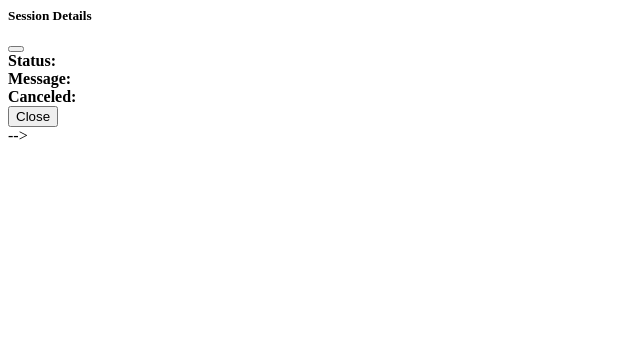
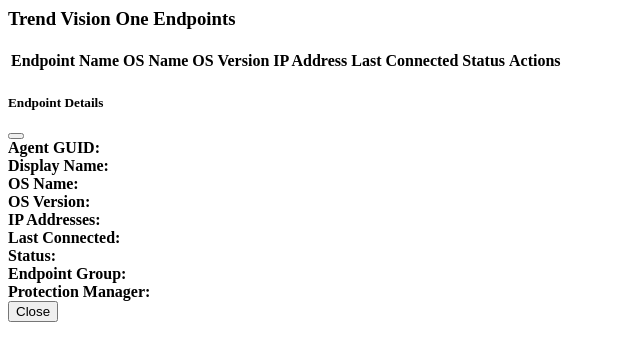
Before and after one commit to PHP-EF/plugin-trend-vision-one, a PHP site: page /Trend-Vision-One-Dashboard.php in a window 1280 px wide. Shown: the top 361 px of the page, without its empty margins (0-640 px from the left). Run offline with PHP 8.4, Linux system fonts and the light colour scheme; lists and menus that the app fills with data are empty; some libraries are stand-ins or nearby versions.

Commit message:
Test out the dashboard page

```diff
--- a/pages/Trend-Vision-One-Dashboard.php
+++ b/pages/Trend-Vision-One-Dashboard.php
@@ -1,22 +1,21 @@
-<!-- <div class="container">
+<div class="container">
     <div class="row">
         <div class="col-12">
             <div class="card">
                 <div class="card-header">
-                    <h3 class="card-title">Veeam Backup Sessions</h3>
+                    <h3 class="card-title">Trend Vision One Endpoints</h3>
                 </div>
                 <div class="card-body">
                     <div class="table-responsive">
-                        <table id="veeamSessionsTable" class="table table-striped">
+                        <table id="trendEndpointsTable" class="table table-striped">
                             <thead>
                                 <tr>
-                                    <th>Session Type</th>
-                                    <th>Platform</th>
-                                    <th>Name</th>
-                                    <th>Created</th>
-                                    <th>Ended</th>
-                                    <th>Progress</th>
-                                    <th>Result</th>
+                                    <th>Endpoint Name</th>
+                                    <th>OS Name</th>
+                                    <th>OS Version</th>
+                                    <th>IP Address</th>
+                                    <th>Last Connected</th>
+                                    <th>Status</th>
                                     <th>Actions</th>
                                 </tr>
                             </thead>
@@ -31,26 +30,50 @@
     </div>
 </div>
 
-<!-- Modal for showing session details -->
-<div class="modal fade" id="sessionDetailsModal" tabindex="-1" aria-labelledby="sessionDetailsModalLabel" aria-hidden="true">
-    <div class="modal-dialog">
+<!-- Modal for showing endpoint details -->
+<div class="modal fade" id="endpointDetailsModal" tabindex="-1" aria-labelledby="endpointDetailsModalLabel" aria-hidden="true">
+    <div class="modal-dialog modal-lg">
         <div class="modal-content">
             <div class="modal-header">
-                <h5 class="modal-title" id="sessionDetailsModalLabel">Session Details</h5>
+                <h5 class="modal-title" id="endpointDetailsModalLabel">Endpoint Details</h5>
                 <button type="button" class="btn-close" data-bs-dismiss="modal" aria-label="Close"></button>
             </div>
             <div class="modal-body">
                 <div class="row mb-3">
-                    <div class="col-4"><strong>Status:</strong></div>
-                    <div class="col-8"><span id="resultStatus" class="badge"></span></div>
+                    <div class="col-4"><strong>Agent GUID:</strong></div>
+                    <div class="col-8" id="agentGuid"></div>
                 </div>
                 <div class="row mb-3">
-                    <div class="col-4"><strong>Message:</strong></div>
-                    <div class="col-8" id="resultMessage"></div>
+                    <div class="col-4"><strong>Display Name:</strong></div>
+                    <div class="col-8" id="displayName"></div>
                 </div>
-                <div class="row">
-                    <div class="col-4"><strong>Canceled:</strong></div>
-                    <div class="col-8" id="resultCanceled"></div>
+                <div class="row mb-3">
+                    <div class="col-4"><strong>OS Name:</strong></div>
+                    <div class="col-8" id="osName"></div>
+                </div>
+                <div class="row mb-3">
+                    <div class="col-4"><strong>OS Version:</strong></div>
+                    <div class="col-8" id="osVersion"></div>
+                </div>
+                <div class="row mb-3">
+                    <div class="col-4"><strong>IP Addresses:</strong></div>
+                    <div class="col-8" id="ipAddresses"></div>
+                </div>
+                <div class="row mb-3">
+                    <div class="col-4"><strong>Last Connected:</strong></div>
+                    <div class="col-8" id="lastConnectedDateTime"></div>
+                </div>
+                <div class="row mb-3">
+                    <div class="col-4"><strong>Status:</strong></div>
+                    <div class="col-8"><span id="endpointStatus" class="badge"></span></div>
+                </div>
+                <div class="row mb-3">
+                    <div class="col-4"><strong>Endpoint Group:</strong></div>
+                    <div class="col-8" id="endpointGroup"></div>
+                </div>
+                <div class="row mb-3">
+                    <div class="col-4"><strong>Protection Manager:</strong></div>
+                    <div class="col-8" id="protectionManager"></div>
                 </div>
             </div>
             <div class="modal-footer">
@@ -58,4 +81,73 @@
             </div>
         </div>
     </div>
-</div> -->
+</div>
+
+<script>
+$(document).ready(function() {
+    // Initialize DataTable
+    var table = $('#trendEndpointsTable').DataTable({
+        "processing": true,
+        "serverSide": false,
+        "ajax": {
+            "url": "/api/plugin/TrendVisionOne/getfulldesktops",
+            "dataSrc": function(json) {
+                return json.data.items.map(function(item) {
+                    return [
+                        item.displayName,
+                        item.osName,
+                        item.osVersion,
+                        item.ipAddresses ? item.ipAddresses.join(', ') : '',
+                        item.lastConnectedDateTime,
+                        '<span class="badge ' + (item.status === 'on' ? 'bg-success' : 'bg-danger') + '">' +
+                            (item.status === 'on' ? 'Online' : 'Offline') + '</span>',
+                        '<button class="btn btn-sm btn-info view-details" data-id="' + item.agentGuid +
+                            '"><i class="fas fa-info-circle"></i> Details</button>'
+                    ];
+                });
+            }
+        },
+        "columns": [
+            { "title": "Endpoint Name" },
+            { "title": "OS Name" },
+            { "title": "OS Version" },
+            { "title": "IP Address" },
+            { "title": "Last Connected" },
+            { "title": "Status" },
+            { "title": "Actions" }
+        ]
+    });
+
+    // Handle click on details button
+    $('#trendEndpointsTable').on('click', '.view-details', function() {
+        var id = $(this).data('id');
+        $.ajax({
+            url: '/api/plugin/TrendVisionOne/getendpointdetails/' + id,
+            method: 'GET',
+            success: function(response) {
+                if (response.result === 'Success') {
+                    var data = response.data;
+                    $('#agentGuid').text(data.agentGuid || '');
+                    $('#displayName').text(data.displayName || '');
+                    $('#osName').text(data.osName || '');
+                    $('#osVersion').text(data.osVersion || '');
+                    $('#ipAddresses').text(data.ipAddresses ? data.ipAddresses.join(', ') : '');
+                    $('#lastConnectedDateTime').text(data.lastConnectedDateTime || '');
+                    $('#endpointStatus')
+                        .text(data.status === 'on' ? 'Online' : 'Offline')
+                        .removeClass('bg-success bg-danger')
+                        .addClass(data.status === 'on' ? 'bg-success' : 'bg-danger');
+                    $('#endpointGroup').text(data.endpointGroup || '');
+                    $('#protectionManager').text(data.protectionManager || '');
+                    $('#endpointDetailsModal').modal('show');
+                } else {
+                    toastr.error('Failed to load endpoint details: ' + response.message);
+                }
+            },
+            error: function() {
+                toastr.error('Failed to load endpoint details');
+            }
+        });
+    });
+});
+</script>
```
Also changed, not shown: main.js (+144 -0 lines).
